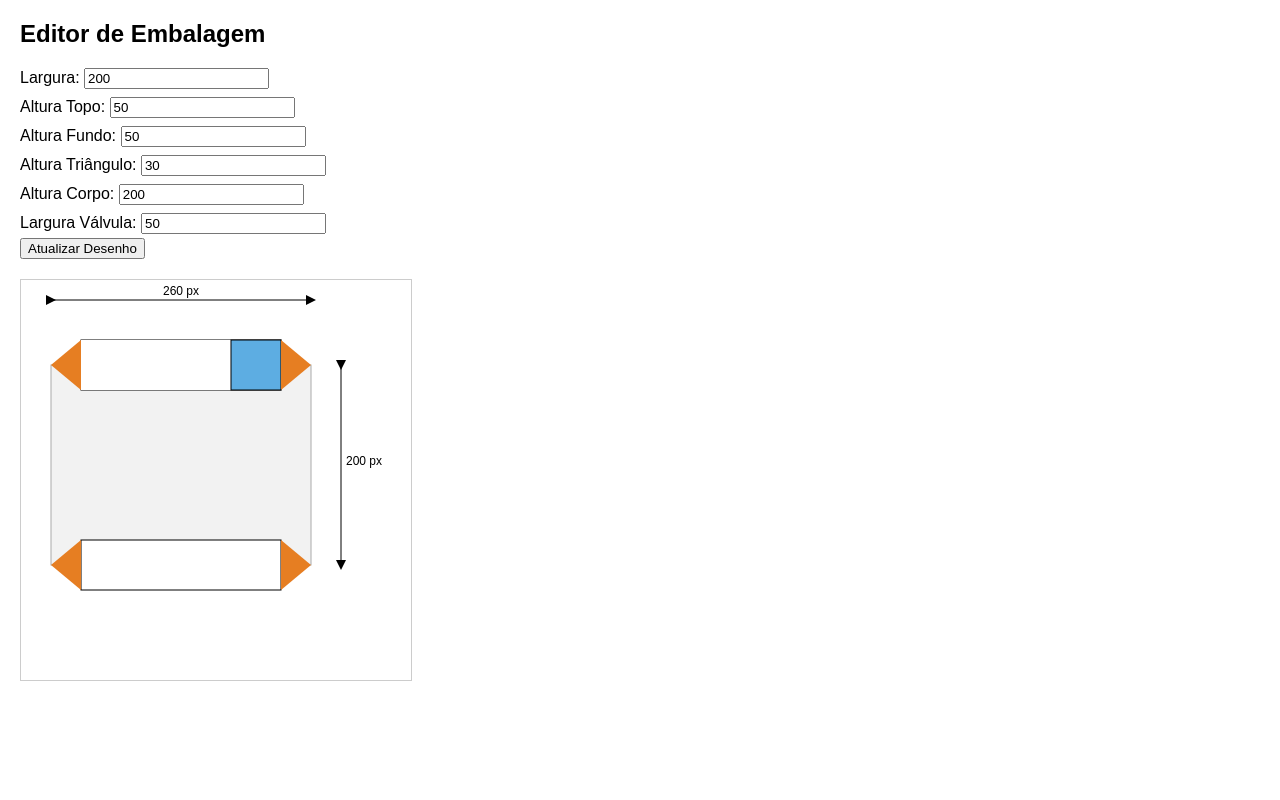
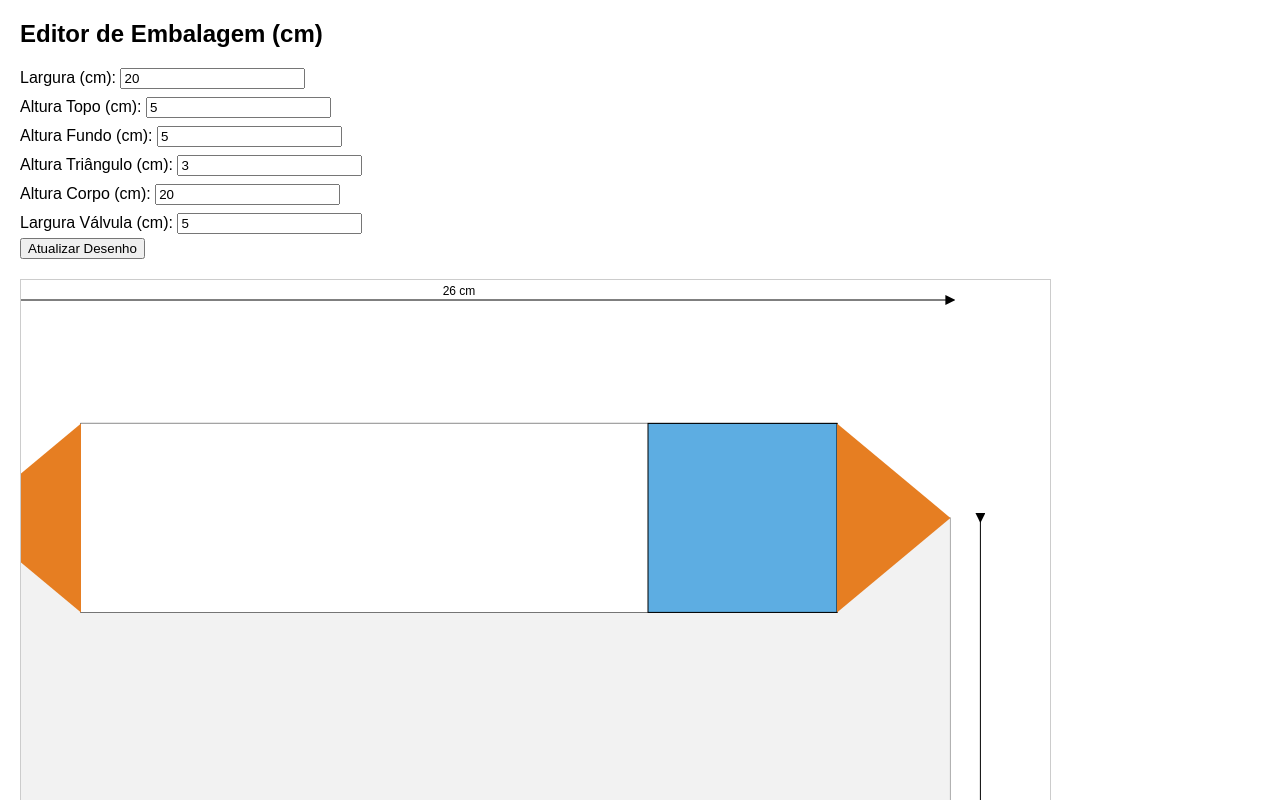
Before and after one commit to Mauthope/tarjas, a plain HTML site: page index.html in a window 1280 px wide. Shown: the top 800 px of the page. Drawn offline with Linux system fonts and the light colour scheme.

Commit message:
Update index.html

```diff
--- a/index.html
+++ b/index.html
@@ -1,9 +1,9 @@
 <!DOCTYPE html>
 <html lang="pt-BR">
 <head>
-  <meta charset="UTF-8" />
-  <meta name="viewport" content="width=device-width, initial-scale=1.0"/>
-  <title>Editor de Embalagem com Altura Ajustável</title>
+  <meta charset="UTF-8">
+  <meta name="viewport" content="width=device-width, initial-scale=1.0">
+  <title>Editor de Embalagem em cm</title>
   <style>
     body {
       font-family: Arial, sans-serif;
@@ -22,18 +22,18 @@
   </style>
 </head>
 <body>
-  <h2>Editor de Embalagem</h2>
+  <h2>Editor de Embalagem (cm)</h2>
   <form id="form">
-    <label>Largura: <input type="number" id="largura" value="200"></label>
-    <label>Altura Topo: <input type="number" id="topo" value="50"></label>
-    <label>Altura Fundo: <input type="number" id="fundo" value="50"></label>
-    <label>Altura Triângulo: <input type="number" id="triangulo" value="30"></label>
-    <label>Altura Corpo: <input type="number" id="corpo" value="200"></label>
-    <label>Largura Válvula: <input type="number" id="valvula" value="50"></label>
+    <label>Largura (cm): <input type="number" id="largura" value="20" step="0.1"></label>
+    <label>Altura Topo (cm): <input type="number" id="topo" value="5" step="0.1"></label>
+    <label>Altura Fundo (cm): <input type="number" id="fundo" value="5" step="0.1"></label>
+    <label>Altura Triângulo (cm): <input type="number" id="triangulo" value="3" step="0.1"></label>
+    <label>Altura Corpo (cm): <input type="number" id="corpo" value="20" step="0.1"></label>
+    <label>Largura Válvula (cm): <input type="number" id="valvula" value="5" step="0.1"></label>
     <button type="submit">Atualizar Desenho</button>
   </form>
 
-  <svg id="desenho" width="500" height="700"></svg>
+  <svg id="desenho" width="800" height="800"></svg>
 
   <script>
     const form = document.getElementById('form');
@@ -42,17 +42,27 @@
     form.addEventListener('submit', e => {
       e.preventDefault();
 
-      const largura = +document.getElementById('largura').value;
-      const topo = +document.getElementById('topo').value;
-      const fundo = +document.getElementById('fundo').value;
-      const triangulo = +document.getElementById('triangulo').value;
-      const corpoAltura = +document.getElementById('corpo').value;
-      const valvula = +document.getElementById('valvula').value;
+      const CM_TO_PX = 37.8;
+
+      // Entradas do usuário em cm
+      const larguraCM = +document.getElementById('largura').value;
+      const topoCM = +document.getElementById('topo').value;
+      const fundoCM = +document.getElementById('fundo').value;
+      const trianguloCM = +document.getElementById('triangulo').value;
+      const corpoCM = +document.getElementById('corpo').value;
+      const valvulaCM = +document.getElementById('valvula').value;
+
+      // Conversão para px
+      const largura = larguraCM * CM_TO_PX;
+      const topo = topoCM * CM_TO_PX;
+      const fundo = fundoCM * CM_TO_PX;
+      const triangulo = trianguloCM * CM_TO_PX;
+      const corpoAltura = corpoCM * CM_TO_PX;
+      const valvula = valvulaCM * CM_TO_PX;
 
       const offsetX = 60;
       const offsetY = 30;
 
-      // Corpo
       const corpoX = offsetX - triangulo;
       const corpoWidth = largura + 2 * triangulo;
       const topoY = offsetY + triangulo;
@@ -99,10 +109,10 @@
 
         <!-- Dimensões -->
         <line x1="${corpoX}" y1="${offsetY - 10}" x2="${corpoX + corpoWidth}" y2="${offsetY - 10}" stroke="black" marker-start="url(#arrow)" marker-end="url(#arrow)"/>
-        <text x="${corpoX + corpoWidth / 2}" y="${offsetY - 15}" text-anchor="middle" font-size="12">${corpoWidth} px</text>
+        <text x="${corpoX + corpoWidth / 2}" y="${offsetY - 15}" text-anchor="middle" font-size="12">${larguraCM + (2 * trianguloCM)} cm</text>
 
         <line x1="${dimX}" y1="${corpoY}" x2="${dimX}" y2="${corpoY + corpoAltura}" stroke="black" marker-start="url(#arrow)" marker-end="url(#arrow)"/>
-        <text x="${dimX + 5}" y="${corpoY + corpoAltura / 2}" font-size="12">${corpoAltura} px</text>
+        <text x="${dimX + 5}" y="${corpoY + corpoAltura / 2}" font-size="12">${corpoCM} cm</text>
 
         <defs>
           <marker id="arrow" markerWidth="10" markerHeight="10" refX="5" refY="5" orient="auto" markerUnits="strokeWidth">
```
